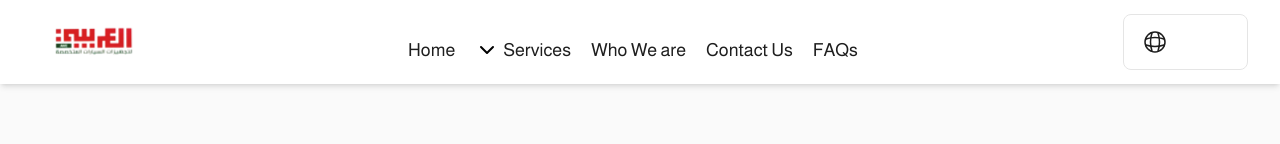
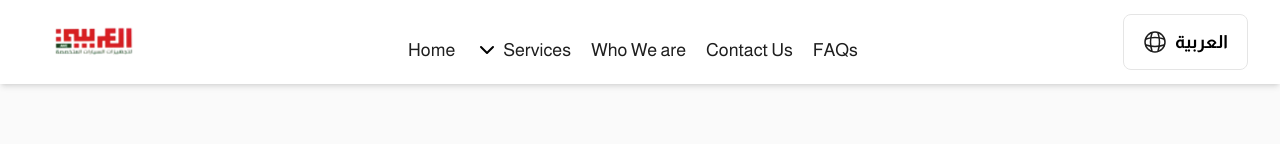
Before and after one commit to AQuadic/AVE_Reactjs, a React (Vite) app: page / in a window 1280 px wide. Shown: the top 144 px of the page. Built offline with nearby package versions, Linux system fonts and the light colour scheme.

Commit message:
fixes language text

```diff
--- a/src/components/general/Language.jsx
+++ b/src/components/general/Language.jsx
@@ -82,7 +82,7 @@ const Language = () => {
         aria-haspopup="true"
       >
         <img src={isVip ? globalYellow : global} alt="Language" width={24} />
-        <p className={`${isVip ? "text-vipColor" : "text-white"}`}>
+        <p className={`${isVip ? "text-vipColor" : "text-black"}`}>
           {getCurrentLanguageDisplay()}
         </p>
       </button>
```
